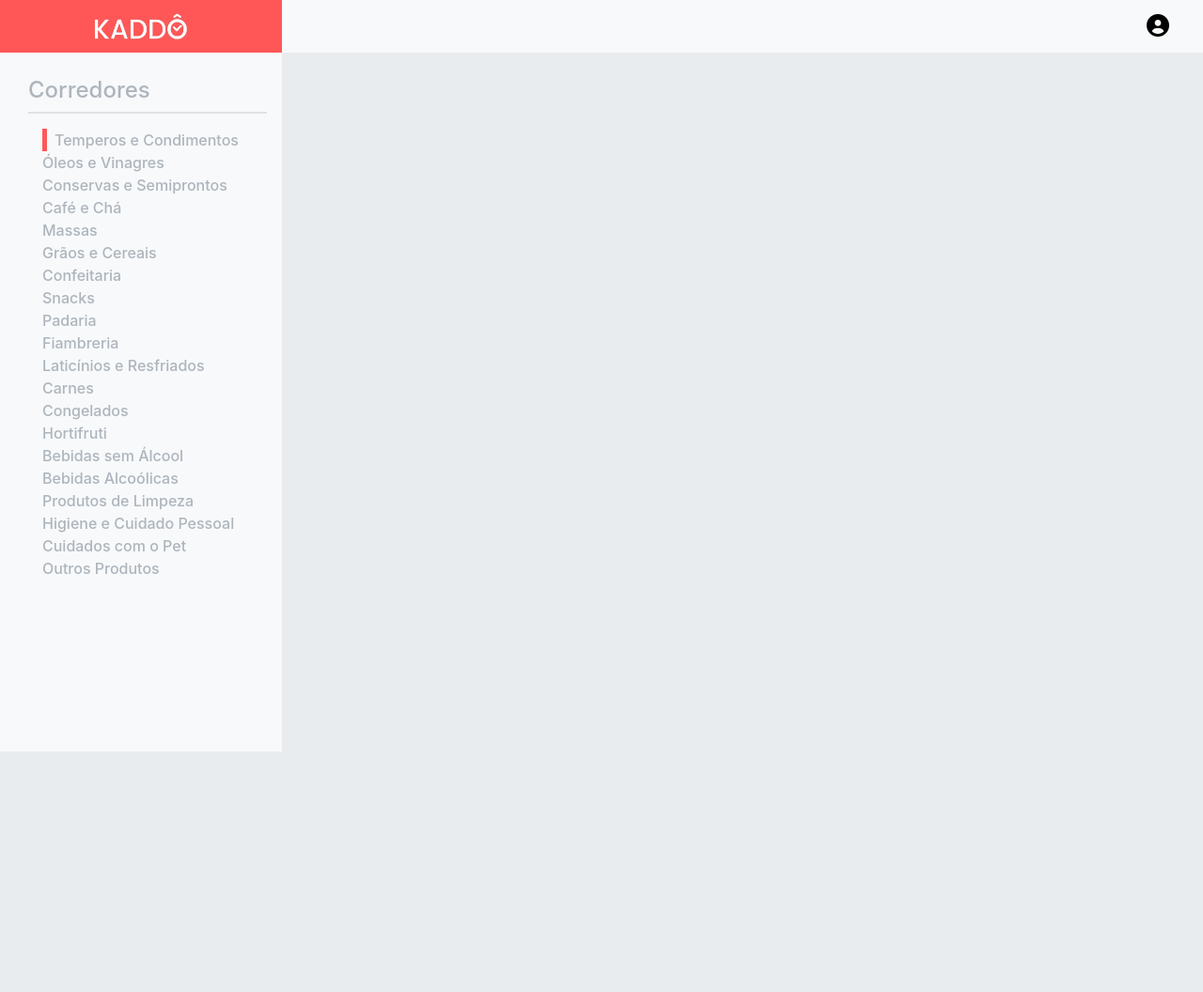
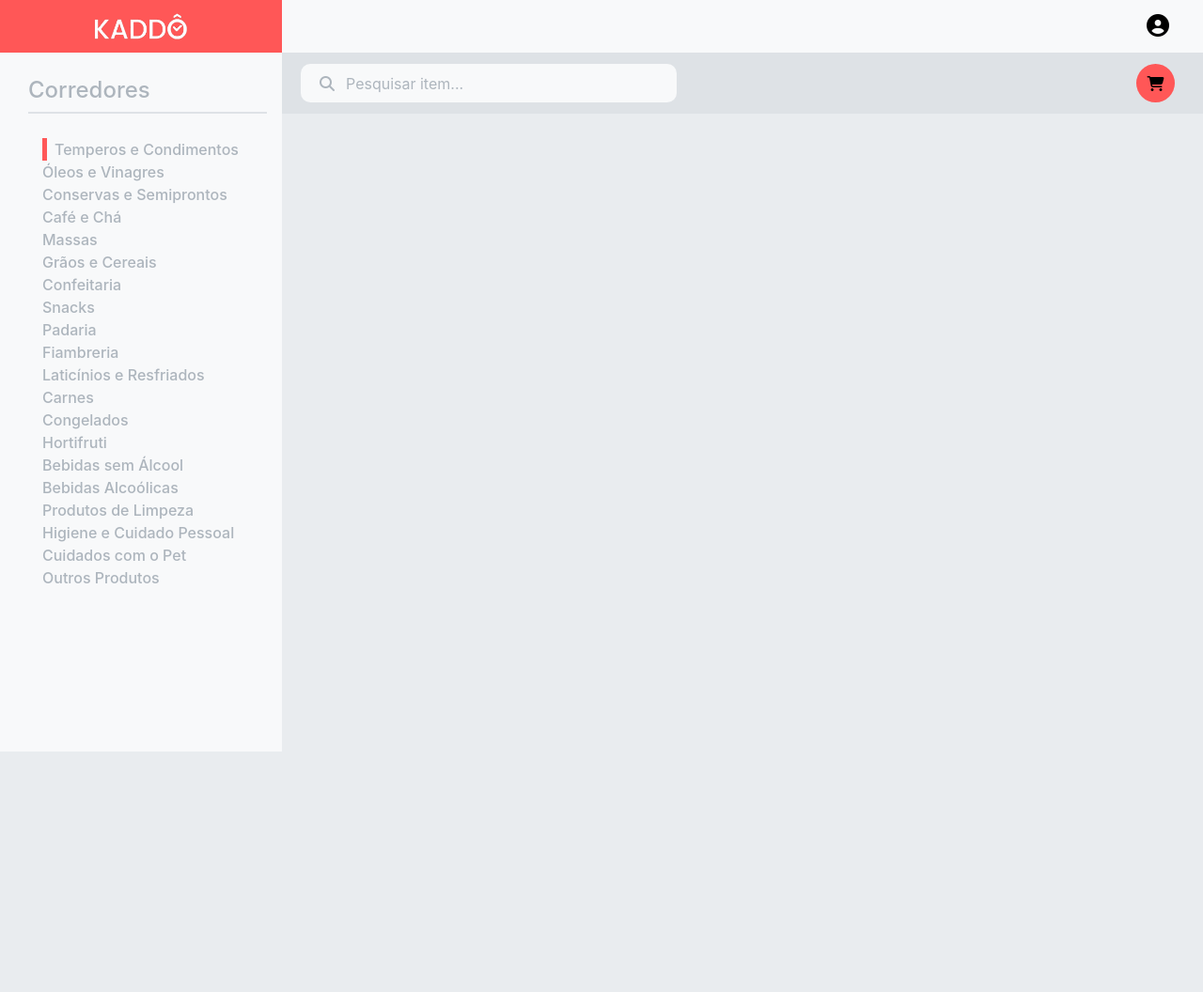
Before and after one commit to joaorillo/kaddo_interface, a Django app: page /interface/ in a window 1280 px wide. Shown: the whole page at 94% size. Run offline with Django 5.2, Linux system fonts and the light colour scheme.

Commit message:
implemented toggle search

```diff
--- a/kaddo_interface/interface/static/interface/scripts.js
+++ b/kaddo_interface/interface/static/interface/scripts.js
@@ -1,23 +1,80 @@
+let searchBar;
+let searchBarInput;
+let closeSearchIcon;
+let sidebar;
+let sidebarReopenIcon;
+let categoriesColumn;
+
+
 document.addEventListener('DOMContentLoaded', () => {
-    var aisles_names = document.querySelectorAll('.aisle-name');
-    aisles_names.forEach((aisle) => {
-        var aisle_name = aisle.innerHTML;
+    // User clicks on an aisle on sidebar
+    const aislesNames = document.querySelectorAll('.aisle-name');
+    aislesNames.forEach((aisle) => {
+        var aisleName = aisle.innerHTML;
         aisle.addEventListener('click', () => {
-            console.log(`scroll_aisle(${aisle_name})`);
-            scroll_aisle(aisle_name);
+            console.log(`scroll_aisle(${aisleName})`);
+            scroll_aisle(aisleName);
         })
+    })
+
+    // Search bar input clicked / Close search icon clicked
+    searchBar = document.getElementById('search-bar');
+    searchBarInput = document.getElementById('search-bar-input');
+    closeSearchIcon = document.getElementById('close-search-icon');
+    sidebar = document.getElementById('sidebar');
+    sidebarReopenIcon = document.getElementById('sidebar-reopen-icon');
+    categoriesColumn = document.getElementById('categories-column');
+    searchBar.addEventListener('click', () => {
+        searchBarInput.focus();
+        if (!sidebar.classList.contains('minimized')) {
+            toggleSearch();
+        }
+    })
+    closeSearchIcon.addEventListener('click', (event) => {
+        event.stopPropagation(); // Prevents the click from bubbling up to #search-bar
+        if (sidebar.classList.contains('minimized')) {
+            toggleSearch();
+        }
+    })
+    sidebarReopenIcon.addEventListener('click', () => {
+        if (sidebar.classList.contains('minimized')) {
+            toggleSearch();
+        }
     })
 })
 
 
-function scroll_aisle(aisle_name) {
-    var selected_aisle = document.querySelector('.aisle-name.selected');
-    if (selected_aisle){
-        selected_aisle.classList.remove('selected');
+// Scrolls to a given aisle
+function scroll_aisle(aisleName) {
+    var selectedAisle = document.querySelector('.aisle-name.selected');
+    if (selectedAisle){
+        selectedAisle.classList.remove('selected');
     }
-    var clicked_aisle = Array.from(document.querySelectorAll('.aisle-name'))
-        .find(el => el.innerHTML.trim() === aisle_name);
-    if (clicked_aisle) {
-        clicked_aisle.classList.add('selected');
+    var clickedAisle = Array.from(document.querySelectorAll('.aisle-name'))
+        .find(el => el.innerHTML.trim() === aisleName);
+    if (clickedAisle) {
+        clickedAisle.classList.add('selected');
     }
 }
+
+
+// Toggles a given class from a given element
+function toggleClass(element, className) {
+    if (element.classList.contains(className)) {
+        element.classList.remove(className);
+    } else {
+        element.classList.add(className);
+    }
+}
+
+
+// Toggles between 'default view' and 'search view'
+function toggleSearch() {
+    toggleClass(sidebar, 'minimized');
+    toggleClass(categoriesColumn, 'maximized');
+    toggleClass(closeSearchIcon, 'd-none');
+    toggleClass(sidebarReopenIcon, 'd-none');
+    if (sidebar.classList.contains('minimized')) {
+        searchBarInput.value = '';
+    }
+}
--- a/kaddo_interface/interface/static/interface/styles.css
+++ b/kaddo_interface/interface/static/interface/styles.css
@@ -30,8 +30,18 @@
 
     /* Other variables */
     --navbar-height: 56px;
-    --left-side-desktop: 300px;
-    --padding-left: 30px;
+    --sidebar-width: 300px;
+    --sidebar-minimized-width-proportion: 0.8;
+    --sidebar-minimized-left: calc(-1 * var(--sidebar-minimized-width-proportion) * var(--sidebar-width));
+    --sidebar-reopen-icon-hidden: 10px;
+    --sidebar-reopen-icon-left: calc(var(--sidebar-width) - var(--sidebar-reopen-icon-hidden));
+    --categories-column-maximized-left: calc(var(--sidebar-width) + var(--sidebar-minimized-left));
+    --search-bar-strip-height: 65px;
+    --search-bar-strip-vertical-padding: 12px;
+    --default-padding-left: 30px;
+    --default-padding-right: var(--default-padding-left);
+    --default-border-radius: 10px;
+    --default-margin-right: 20px;
 }
 
 
@@ -48,7 +58,7 @@
         height: 100%;
 
         #logo-container-big {
-            width: var(--left-side-desktop);
+            width: var(--sidebar-width);
             height: 100%;
             background-color: var(--color-brand-red);
             display: flex;
@@ -81,7 +91,7 @@
 
         #icons-container{
             margin-left: auto;
-            margin-right: 20px;
+            margin-right: var(--default-margin-right);
             display: flex;
             align-items: center;
             gap: 15px;
@@ -100,19 +110,24 @@
 #main-body-container {
     margin-top: var(--navbar-height);
     background-color: var(--color-gray-200);
-    width: 100%;
+    width: 100vw;
     height: 1000px;
 
     #sidebar {
         position: fixed;
         top: var(--navbar-height);
         left: 0;
-        width: var(--left-side-desktop);
+        width: var(--sidebar-width);
         height: calc(100vh - var(--navbar-height));
         background-color: var(--color-gray-100);
         padding: 1rem;
         overflow-y: auto;
-        padding-left: var(--padding-left);
+        padding-left: var(--default-padding-left);
+        transition: left 0.3s ease;
+        z-index: 9999;
+
+        #aisle-title-container {
+            height: var(--search-bar-strip-height);
 
             #aisles-title {
                 margin-top: 10px;
@@ -122,6 +137,7 @@
             hr {
                 border: 1px solid var(--color-gray-300);
                 margin-top: 2px;
+            }
         }
 
         .aisle-name {
@@ -142,9 +158,131 @@
         }
     }
 
+    #sidebar.minimized {
+        left: var(--sidebar-minimized-left);
+    }
+
+    #sidebar-reopen-icon {
+        position: fixed;
+        top: calc(var(--navbar-height) + 50% - 20px);
+        left: var(--sidebar-reopen-icon-left);
+        width: 22px;
+        height: 50px;
+        background-color: var(--color-gray-400);
+        border-radius: 6px;
+        border: 2px solid var(--color-gray-700);
+        padding: 8px;
+        cursor: pointer;
+        font-size: 0.8rem;
+        z-index: 9998;
+        display: flex;
+        align-items: center;
+        justify-content: flex-end;
+        padding-right: 3px;
+        color: var(--color-gray-700);
+        transition: left 0.3s ease;
+    }
+
+    #sidebar-reopen-icon:not(.d-none) {
+        left: calc(var(--sidebar-reopen-icon-left) + var(--sidebar-minimized-left));
+    }
+
+    #sidebar-reopen-icon:hover {
+        font-size: 1rem;
+    }
+
     #categories-column {
-        margin-left: var(--left-side-desktop);
-        width: calc(100% - var(--left-side-desktop));
+        position: fixed;
+        top: var(--navbar-height);
+        left: var(--sidebar-width);
+        width: calc(100vw - var(--sidebar-width));
         height: 100%;
+        transition: left 0.3s ease;
+
+        #search-bar-strip {
+            width: 100%;
+            height: var(--search-bar-strip-height);
+            display: flex;
+            align-items: center;
+            justify-content: space-between;
+            background-color: var(--color-gray-300);
+            padding: var(--search-bar-strip-vertical-padding) 20px;
+
+            #search-bar {
+                display: flex;
+                align-items: center;
+                height: 100%;
+                background-color: var(--color-gray-100);
+                width: 400px;
+                max-width: 100%;
+                min-width: 100px;
+                border-radius: var(--default-border-radius);
+                padding: 5px calc(var(--default-border-radius));
+                cursor: pointer;
+
+                #search-icon {
+                    font-size: 1rem;
+                    margin: var(--default-border-radius);
+                    color: var(--color-gray-500);
+                    flex-shrink: 0;
+                }
+
+                #search-bar-input {
+                    flex-grow: 1;
+                    height: 100%;
+                    border: 0;
+                    margin-left: 0;
+                    color: var(--color-gray-500);
+                    background-color: transparent;
+                }
+
+                #search-bar-input::placeholder {
+                    color: var(--color-gray-500);
+                }
+
+                #search-bar-input:focus {
+                    outline: none;
+                }
+
+                #close-search-icon {
+                    color: var(--color-gray-500);
+                    flex-shrink: 0;
+                    cursor: pointer;
+                    transition: transform 0.2s ease, color 0.2s ease;
+                    margin: var(--default-border-radius);
+                }
+
+                #close-search-icon:hover {
+                    color: var(--color-brand-black);
+                    transform: scale(1.3);
                 }
             }
+
+            #search-bar:hover {
+                border: 2px solid var(--color-brand-black);
+            }
+
+            #cart-icon-container {
+                position: fixed;
+                top: calc(var(--navbar-height) + var(--search-bar-strip-vertical-padding));
+                height: calc(var(--search-bar-strip-height) - 2 * var(--search-bar-strip-vertical-padding));
+                aspect-ratio: 1 / 1;
+                background-color: var(--color-brand-red);
+                display: flex;
+                justify-content: center;
+                align-items: center;
+                border-radius: 100px;
+                right: var(--default-padding-right);
+
+                #cart-icon {
+                    color: black;
+                }
+            }
+        }
+    }
+
+    #categories-column.maximized {
+        left: var(--categories-column-maximized-left);
+        width: calc(100vw - var(--categories-column-maximized-left));
+    }
+}
--- a/kaddo_interface/interface/templates/interface/index.html
+++ b/kaddo_interface/interface/templates/interface/index.html
@@ -7,8 +7,11 @@
 {% block body %}
 <div id="main-body-container">
     <div id="sidebar">
+        <div id="aisle-title-container">
             <h4 id="aisles-title">Corredores</h4>
             <hr>
+        </div>
+        <div id="aisles-names-container">
             <a class="aisle-name selected" href="#">Temperos e Condimentos</a>
             <a class="aisle-name" href="#">Óleos e Vinagres</a>
             <a class="aisle-name" href="#">Conservas e Semiprontos</a>
@@ -30,6 +33,19 @@
             <a class="aisle-name" href="#">Cuidados com o Pet</a>
             <a class="aisle-name" href="#">Outros Produtos</a>
         </div>
-    <div id="categories-column"></div>
+    </div>
+    <i id="sidebar-reopen-icon" class="fa fa-chevron-right d-none"></i>
+    <div id="categories-column">
+        <div id="search-bar-strip">
+            <div id="search-bar">
+                <i id="search-icon" class="fa fa-search"></i>
+                <input id="search-bar-input" type="text" placeholder="Pesquisar item...">
+                <i id="close-search-icon" class="fa fa-times d-none"></i>
+            </div>
+            <div id="cart-icon-container">
+                <i id="cart-icon" class="fas fa-shopping-cart"></i>
+            </div>
+        </div>
+    </div>
 </div>
 {% endblock %}
--- a/kaddo_interface/interface/templates/interface/layout.html
+++ b/kaddo_interface/interface/templates/interface/layout.html
@@ -5,7 +5,7 @@
     <head>
         {% block head %}
         {% endblock %}
-        <link rel="stylesheet" href="https://cdnjs.cloudflare.com/ajax/libs/font-awesome/6.0.0-beta3/css/all.min.css">
+        <link rel="stylesheet" href="https://cdnjs.cloudflare.com/ajax/libs/font-awesome/6.4.0/css/all.min.css">
         <link rel="stylesheet" href="https://cdn.jsdelivr.net/npm/bootstrap@4.4.1/dist/css/bootstrap.min.css" integrity="sha384-Vkoo8x4CGsO3+Hhxv8T/Q5PaXtkKtu6ug5TOeNV6gBiFeWPGFN9MuhOf23Q9Ifjh" crossorigin="anonymous">
         <link href="https://fonts.googleapis.com/css2?family=Montserrat:wght@700&family=Roboto&display=swap" rel="stylesheet">
         <link href="{% static 'interface/styles.css' %}" rel="stylesheet">
```
Lines whose indentation alone changed are shown as unchanged.
